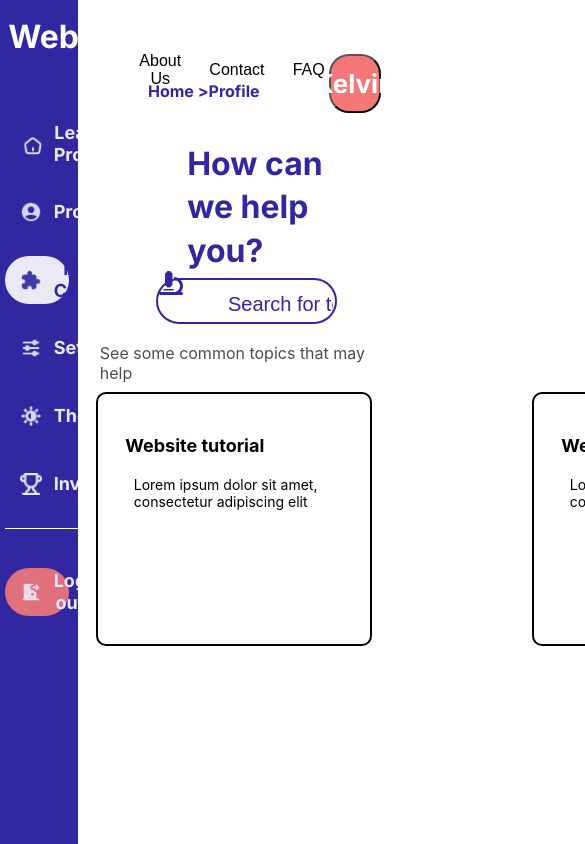
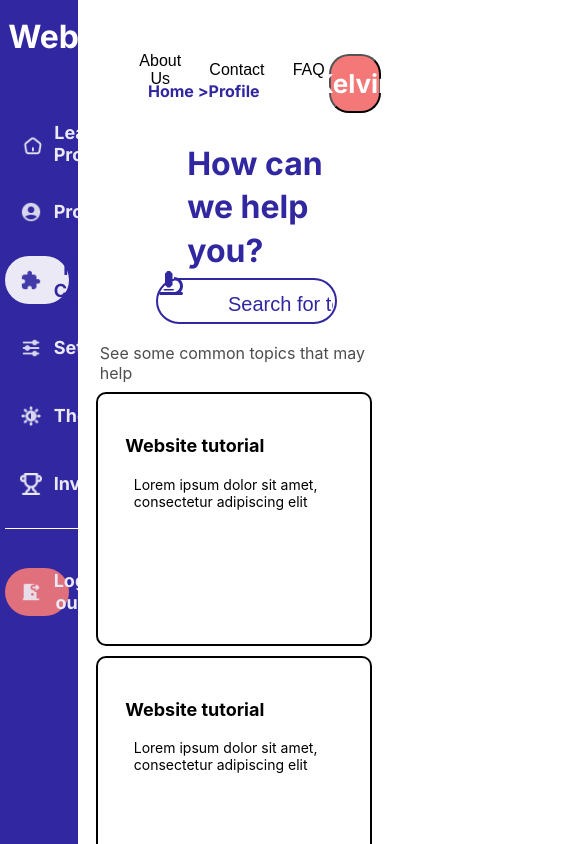
Before and after one commit to Networking-Platform/NetWhiz, a React (Create React App) app: page /helpcenter in a window 390 px wide. Shown: the top 844 px of the page, 585 px wide, since content can reach past the window. Built offline with nearby package versions, Linux system fonts and the light colour scheme.

Commit message:
made helpcenter page responsive

```diff
--- a/src/Components/HelpCenter.tsx
+++ b/src/Components/HelpCenter.tsx
@@ -74,7 +74,11 @@ function HelpCenter({ProfileHandler,
                     />
                 </div>
                 <div id='hc-body'>See some common topics that may help</div>
-                <div style={{ display: 'flex', justifyContent: 'center' }}>
+                <div style={{ display: 'flex',
+    flexWrap: 'wrap',
+    justifyContent: 'center',
+    margin: '0 auto',
+    maxWidth: '100%' }}>
                     <div id="hc-boxStyle">
                         <p className='hc-bold'>Website tutorial</p>
                         <p className='hc-normal'>Lorem ipsum dolor sit amet, consectetur adipiscing elit</p>
--- a/src/Styles/HelpCenter.modules.css
+++ b/src/Styles/HelpCenter.modules.css
@@ -46,6 +46,7 @@
 }
 
 #hc-boxStyle {
+    flex: 0 1 20%;
     width: 1000px;
     height: 250px;
     margin-right: 80px;
```
